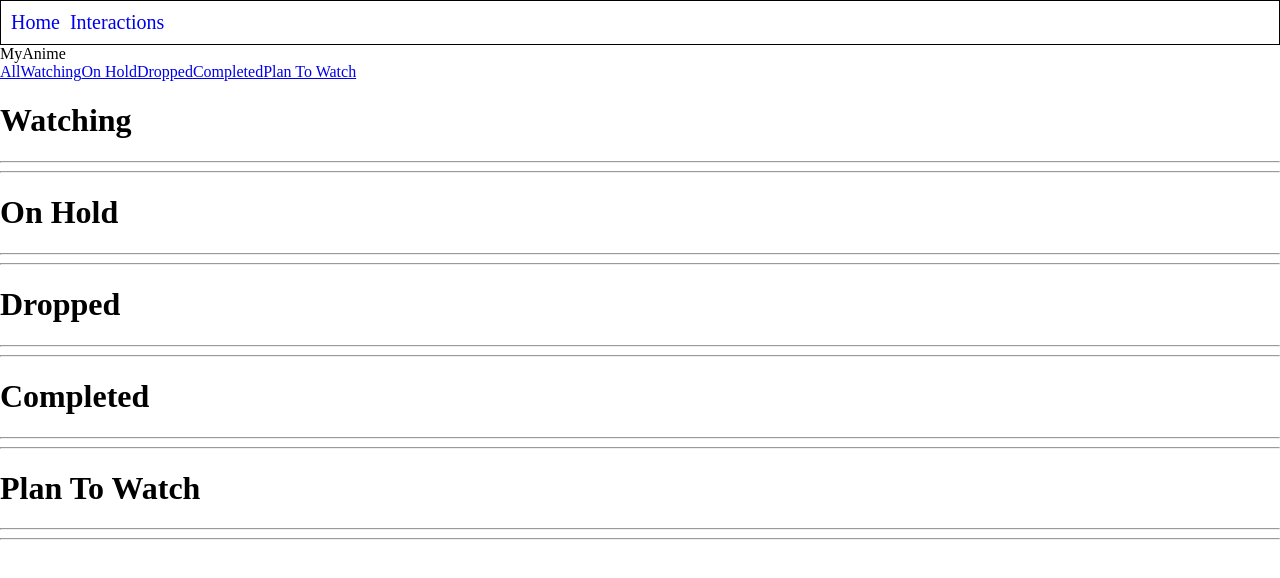
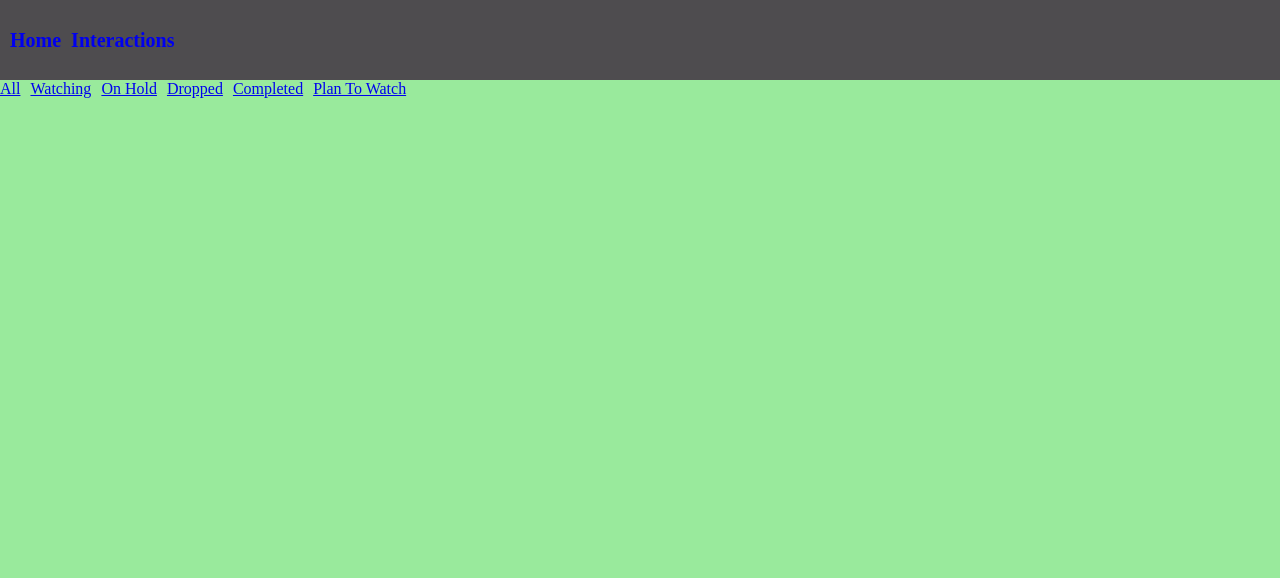
Before and after one commit to shaymanorigins/Natsuyouko, a Vue app: page /MyAnime/all in a window 1280 px wide. Shown: the top 578 px of the page. Built offline with nearby package versions, Linux system fonts and the light colour scheme; the HTML template or start-up script is replaced by a standard one.

Commit message:
Changed Styling

```diff
--- a/src/App.vue
+++ b/src/App.vue
@@ -4,6 +4,7 @@
     <RouterLink to="/MyAnime/all">Interactions</RouterLink>
   </nav>
   <RouterView></RouterView>
+  <footer></footer>
 </template>
 
 <style>
--- a/src/pages/HomePage.vue
+++ b/src/pages/HomePage.vue
@@ -1,5 +1,4 @@
 <template>
-  <h1>Home</h1>
   <div class="buttonBox">
     <button v-on:click="goBeginAnime">begin</button>
     <button v-on:click="goBackAnime">back</button>
@@ -16,6 +15,12 @@
     >
       <img :id="String(anime.id)" :src="anime.imgXL" />
       <p>{{ anime.english || anime.romaji || anime.native }}</p>
+    </div>
+    <div class="buttonBox">
+      <button v-on:click="goBeginAnime">begin</button>
+      <button v-on:click="goBackAnime">back</button>
+      <button v-on:click="loadAnime">forward</button>
+      <button v-on:click="goEndAnime">end</button>
     </div>
   </div>
   <div v-else>
--- a/src/pages/MyAnime.vue
+++ b/src/pages/MyAnime.vue
@@ -1,6 +1,5 @@
 <template>
-  <div>MyAnime</div>
-  <nav>
+  <nav class="animeNav">
     <RouterLink to="/MyAnime/all">All</RouterLink>
     <RouterLink to="/MyAnime/watching">Watching</RouterLink>
     <RouterLink to="/MyAnime/on_hold">On Hold</RouterLink>
@@ -8,65 +7,80 @@
     <RouterLink to="/MyAnime/completed">Completed</RouterLink>
     <RouterLink to="/MyAnime/plan_to_watch">Plan To Watch</RouterLink>
   </nav>
-  <div v-if="status === 'all' || status === 'watching'" class="visibilitySwitch">
+  <div
+    v-if="(status === 'all' || status === 'watching') && myAnimeW.length > 0"
+    class="visibilitySwitch"
+  >
     <h1>Watching</h1>
     <hr />
-    <div :id="anime.id.toString()" v-for="anime in myAnimeW" :key="anime.id">
+    <div class="animeDescBox" :id="anime.id.toString()" v-for="anime in myAnimeW" :key="anime.id">
+      <img :src="anime.imgM" />
       <p>
         {{ anime.english || anime.romaji || anime.native }}: {{ anime.currentEpisode }}/{{
           anime.episodes
         }}, Status: {{ anime.watchStatus }}
       </p>
     </div>
-    <hr />
   </div>
-  <div v-if="status === 'all' || status === 'on_hold'" class="visibilitySwitch">
+  <div
+    v-if="(status === 'all' || status === 'on_hold') && myAnimeO.length > 0"
+    class="visibilitySwitch"
+  >
     <h1>On Hold</h1>
     <hr />
     <div :id="anime.id.toString()" v-for="anime in myAnimeO" :key="anime.id">
+      <img :src="anime.imgM" />
       <p>
         {{ anime.english || anime.romaji || anime.native }}: {{ anime.currentEpisode }}/{{
           anime.episodes
         }}, Status: {{ anime.watchStatus }}
       </p>
     </div>
-    <hr />
   </div>
-  <div v-if="status === 'all' || status === 'dropped'" class="visibilitySwitch">
+  <div
+    v-if="(status === 'all' || status === 'dropped') && myAnimeD.length > 0"
+    class="visibilitySwitch"
+  >
     <h1>Dropped</h1>
     <hr />
     <div :id="anime.id.toString()" v-for="anime in myAnimeD" :key="anime.id">
+      <img :src="anime.imgM" />
       <p>
         {{ anime.english || anime.romaji || anime.native }}: {{ anime.currentEpisode }}/{{
           anime.episodes
         }}, Status: {{ anime.watchStatus }}
       </p>
     </div>
-    <hr />
   </div>
-  <div v-if="status === 'all' || status === 'completed'" class="visibilitySwitch">
+  <div
+    v-if="(status === 'all' || status === 'completed') && myAnimeC.length > 0"
+    class="visibilitySwitch"
+  >
     <h1>Completed</h1>
     <hr />
     <div :id="anime.id.toString()" v-for="anime in myAnimeC" :key="anime.id">
+      <img :src="anime.imgM" />
       <p>
         {{ anime.english || anime.romaji || anime.native }}: {{ anime.currentEpisode }}/{{
           anime.episodes
         }}, Status: {{ anime.watchStatus }}
       </p>
     </div>
-    <hr />
   </div>
-  <div v-if="status === 'all' || status === 'plan_to_watch'" class="visibilitySwitch">
+  <div
+    v-if="(status === 'all' || status === 'plan_to_watch') && myAnimeP.length > 0"
+    class="visibilitySwitch"
+  >
     <h1>Plan To Watch</h1>
     <hr />
     <div :id="anime.id.toString()" v-for="anime in myAnimeP" :key="anime.id">
+      <img :src="anime.imgM" />
       <p>
         {{ anime.english || anime.romaji || anime.native }}: {{ anime.currentEpisode }}/{{
           anime.episodes
         }}, Status: {{ anime.watchStatus }}
       </p>
     </div>
-    <hr />
   </div>
 </template>
 
--- a/src/styles/Main.css
+++ b/src/styles/Main.css
@@ -8,26 +8,51 @@ body {
   width: 100%;
   margin: 0;
   padding: 0;
+  background-color: #99ea9c;
   overflow-x: hidden;
+}
+
+footer {
+  width: 100%;
+  aspect-ratio: 1/0.2;
 }
 
 .mainNav {
   width: 100%;
+  height: 5rem;
+  background-color: #4e4c4f;
   box-sizing: border-box;
   display: flex;
   padding: 10px;
   gap: 10px;
   font-size: 20px;
+  font-weight: bold;
   align-items: center;
-  border: 1px solid black;
   & a {
     text-decoration: none;
   }
+  & a:visited {
+    color: #eef0e9;
+  }
+  & a:hover {
+    color: #eef0e9;
+    text-shadow: 1px 1px 1px #99ea9c;
+  }
+}
+
+.animeNav {
+  display: flex;
+  white-space: nowrap;
+  box-sizing: border-box;
+  gap: 10px;
+  overflow-x: scroll;
+  scrollbar-width: none;
 }
 
 .buttonBox {
   width: 80%;
   margin: auto;
+  grid-column: 1/6;
   text-align: center;
   & button {
     font-size: 1vw;
@@ -47,7 +72,12 @@ body {
   display: grid;
   grid-template-rows: min-content auto;
   text-align: center;
+  justify-content: center;
   width: 80%;
+  transition: 0.2s ease-in;
+  border-radius: 5px;
+  background-color: #5ebd71;
+  color: #4e4c4f;
   & img {
     border-radius: 5px;
     width: 100%;
@@ -55,7 +85,21 @@ body {
   }
 }
 
-@media only screen and (max-device-width: 436px) {
+.animeBox:hover {
+  transform: scale(1.02);
+  box-shadow: 0.5vw 0.5vw #9ed1a2;
+}
+
+.animeDescBox {
+  display: flex;
+  align-content: center;
+  gap: 1vw;
+  padding: 10px;
+  border-bottom: 1px solid #4e4c4f;
+  flex-direction: row;
+}
+
+@media only screen and (max-device-width: 438px) {
   .buttonBox {
     width: 80%;
     margin: auto;
```
